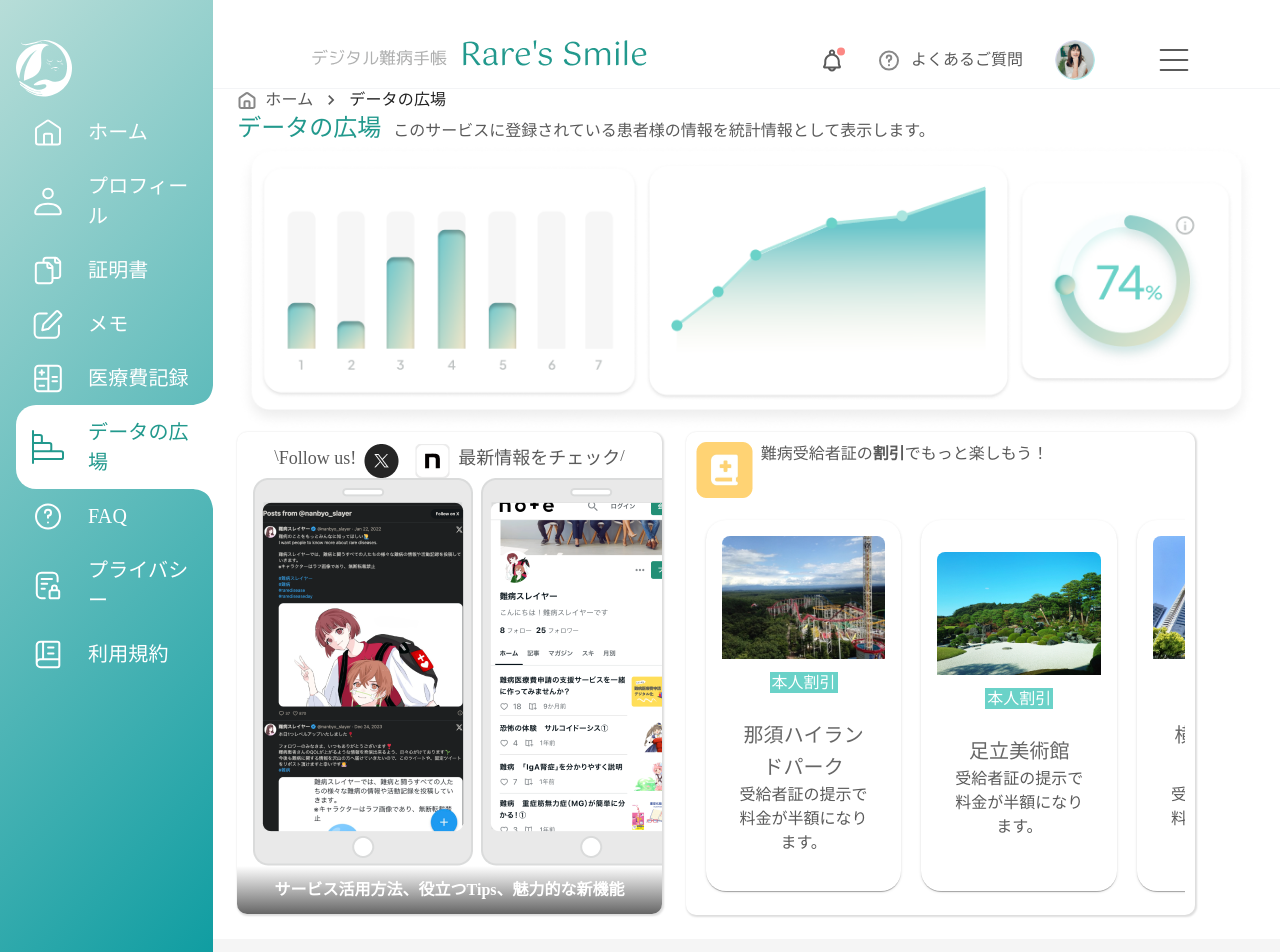
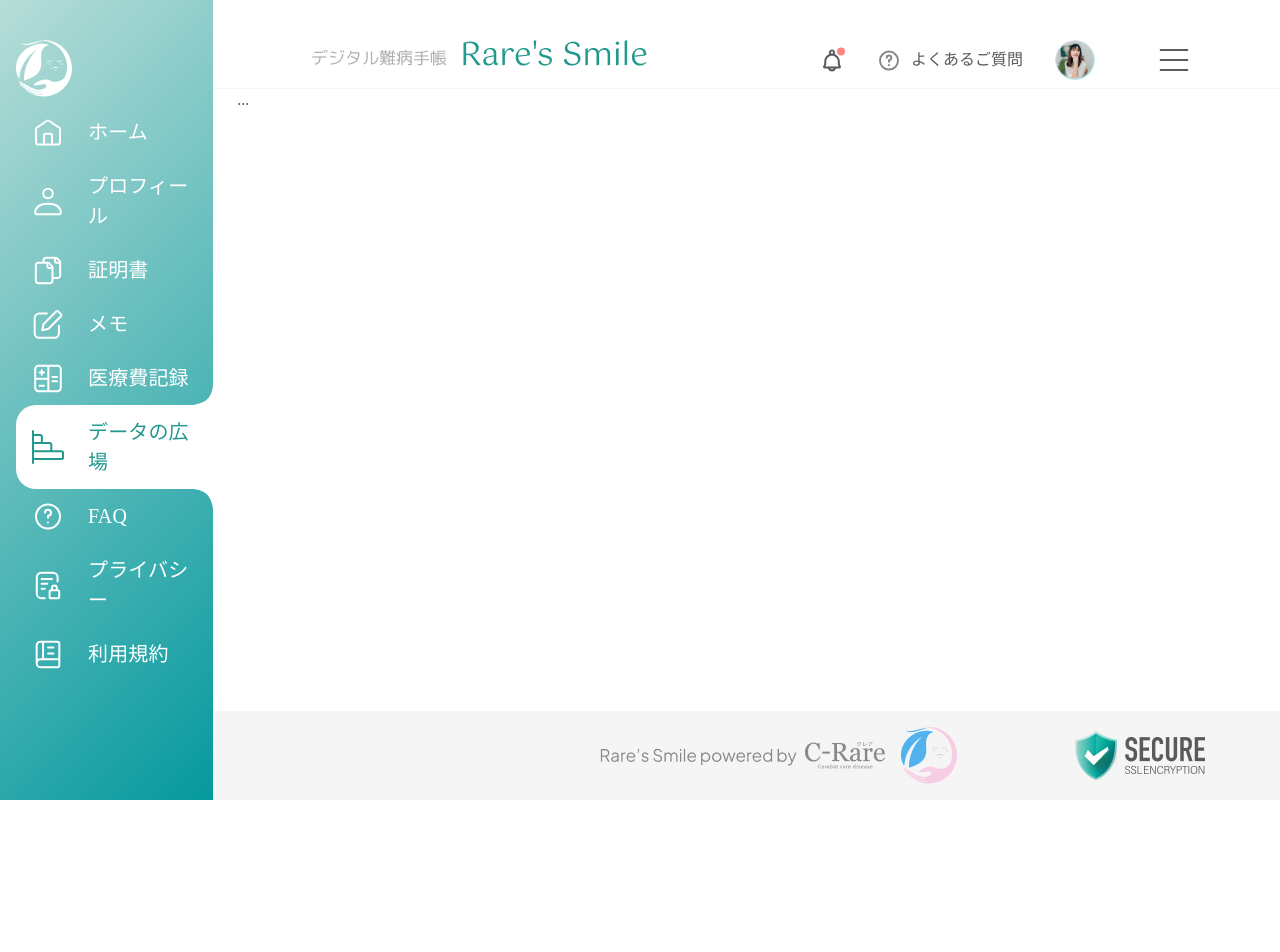
Before and after one commit to Yuri-U0127/Rare-s-Smile, a Next.js app: page /data_area in a window 1280 px wide. Shown: the top 952 px of the page. After the commit the page ends 800 px from the top, so only its background shows below. Built offline with nearby package versions, Linux system fonts and the light colour scheme; a web font is replaced by a local one.

Commit message:
second commit.

```diff
--- a/package.json
+++ b/package.json
@@ -29,8 +29,8 @@
   "devDependencies": {
     "@eslint/eslintrc": "^3",
     "@types/node": "22.10.5",
-    "eslint": "^9",
-    "eslint-config-next": "15.1.4",
+    "eslint": "^9.18.0",
+    "eslint-config-next": "^15.1.5",
     "postcss": "^8",
     "tailwindcss": "^3.4.1"
   }
--- a/src/app/(routes)/data_area/page.jsx
+++ b/src/app/(routes)/data_area/page.jsx
@@ -1,70 +1,13 @@
 'use client'
 
-import React from "react";
-import dynamic from "next/dynamic";
-const CustomBox = dynamic(() => import("../../../components/ui/CustomBox"));
-import { Typography } from "@mui/material";
-import ReactApexChart from 'react-apexcharts';
-import { Grid } from "@mui/joy";
-import { LineChart } from '@mui/x-charts/LineChart';
-const CustomBreadCrumbs = dynamic(() => import("../../../components/ui/CustomBreadCrumbs"));
-const ApexRadialBarChart = dynamic(() => import("../../../components/ui/ApexRadialBarChart.jsx"));
-const CustomCard3 = dynamic(() => import("../../../components/ui/CustomCard3"));
-const CustomRadialChart = dynamic(() => import("../../../components/ui/CustomRadialChart"));
+import React from 'react';
 
+const page = () => {
+  return (
+    <div>
+      ...
+    </div>
+  );
+};
 
-export default function DataAreaPage() {
-
-  return (
-    <>
-      <CustomBreadCrumbs hierarchy={1} label={"データの広場"} url={"/data_area"} />
-      <div className='mx-auto'>
-        <Typography variant="h5" component="h3" sx={{ color: "var(--darkc)", display: "inline", marginTop: "10px" }}>データの広場</Typography>
-        <p className="inline ml-3">このサービスに登録されている患者様の情報を統計情報として表示します。</p>
-      </div>
-      {/* <CustomBox shadowColor={"#ddd"} borderRadius={"10px"} customPadding="10px"> */}
-      <img src="/images/chartbox.png" alt="" />
-      {/* </CustomBox> */}
-      <Grid container columnGap={3}>
-        <Grid item xs={12} md={5} >
-          <CustomBox shadowColor={"#ddd"} borderRadius={"10px"} customPadding="10px auto 0px auto">
-            <div className="flex justify-center mt-3">
-              <span>\</span>
-              <span className="text-lg">Follow us!</span>
-              <div className="flex justify-between">
-                <img src="/images/x.png" alt="" className="mx-2" />
-                <img src="/images/note.png" alt="" className="mx-2" />
-              </div>
-              <span className="text-lg">最新情報をチェック</span>
-              <span>/</span>
-            </div>
-            <div className="flex ml-2">
-              <img src="/images/x_feed.png" alt="" className="mx-2" />
-              <img src="/images/note_feed.png" alt="" />
-            </div>
-            <div className="pt-3 pb-3" style={{ backgroundImage: "linear-gradient(180deg, #ffffff, #666)" }}>
-              <span className="text-[white] font-bold">サービス活用方法、役立つTips、魅力的な新機能</span></div>
-          </CustomBox>
-        </Grid>
-        <Grid item xs={12} md={6}>
-          {/* <Grid container> */}
-          <CustomBox shadowColor={"#ddd"} borderRadius={"10px"} customPadding="10px">
-            <div className="flex content-center pb-3">
-              <img src="/images/yellow_plus.png" alt="" />
-              <span className="ml-2">難病受給者証の<span className="font-bold font-xl">割引</span>でもっと楽しもう！</span>
-            </div>
-            <div className="flex overflow-scroll mb-1" style={{
-              scrollbarWidth: 'none', // For Firefox
-              msOverflowStyle: 'none', // For Internet Explorer and Edge
-            }}>
-              <CustomCard3 imgSrc={"/images/park.png"} cardWidth={"40%"} cardTitle={"那須ハイランドパーク"} cardDesc={"受給者証の提示で料金が半額になります。"} />
-              <CustomCard3 imgSrc={"/images/museum.png"} cardWidth={"40%"} cardTitle={"足立美術館"} cardDesc={"受給者証の提示で料金が半額になります。"} />
-              <CustomCard3 imgSrc={"/images/department.png"} cardWidth={"40%"} cardTitle={"横浜ランドマークタワー"} cardDesc={"受給者証の提示で料金が半額になります。"} />
-            </div>
-          </CustomBox>
-          {/* </Grid> */}
-        </Grid>
-      </Grid>
-    </>
-  )
-}
+export default page;
--- a/src/app/layout.jsx
+++ b/src/app/layout.jsx
@@ -2,7 +2,6 @@
 
 import './globals.css'
 import dynamic from "next/dynamic";
-import { Noto_Sans_JP } from 'next/font/google';
 const PublicHeader = dynamic(() => import('../components/shared/Header'));
 const PublicFooter = dynamic(() => import('../components/shared/Footer'))
 const PrivateHeader = dynamic(() => import('../components/private/Header'));
@@ -10,8 +9,6 @@
 const VerticalMenu = dynamic(() => import('../components/private/VerticalMenu'));
 import { Box, Grid } from '@mui/material';
 const PortalPage = dynamic(() => import('./(routes)/portal/page'));
-
-const notoSansJP = Noto_Sans_JP({ subsets: ['japanese'] })
 
 export const metadata = {
   title: 'Next.js App',
```
Also changed, not shown: 1 other file (tests, documents, lock files or other folders).
